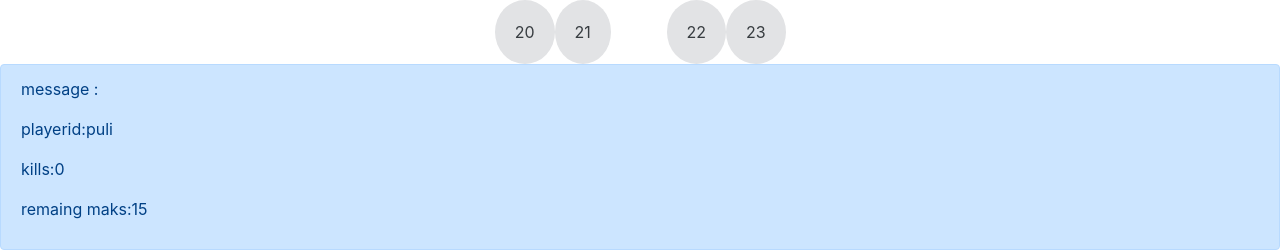
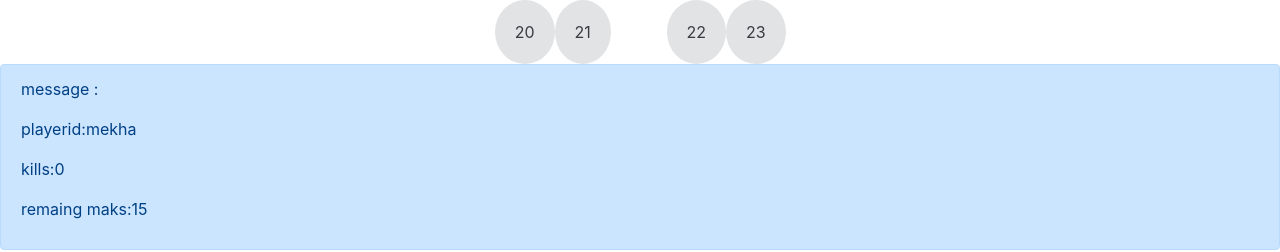
Before and after one commit to harshavardhanpillimitla/storyteller, a React (Create React App) app: page / in a window 1280 px wide. Shown: the part 306-558 px from the top of the page. Built offline with nearby package versions, Linux system fonts and the light colour scheme.

Commit message:
last  done except ui

```diff
--- a/src/App.js
+++ b/src/App.js
@@ -7,7 +7,7 @@ import BaseGame from './components/basegame';
 class App extends Component{
 
   state={
-    playerchance:'2',
+    playerchance:'1',
     boxes:[
       "0,012,012,012,012",
       "1,3,4,5,6",
```
